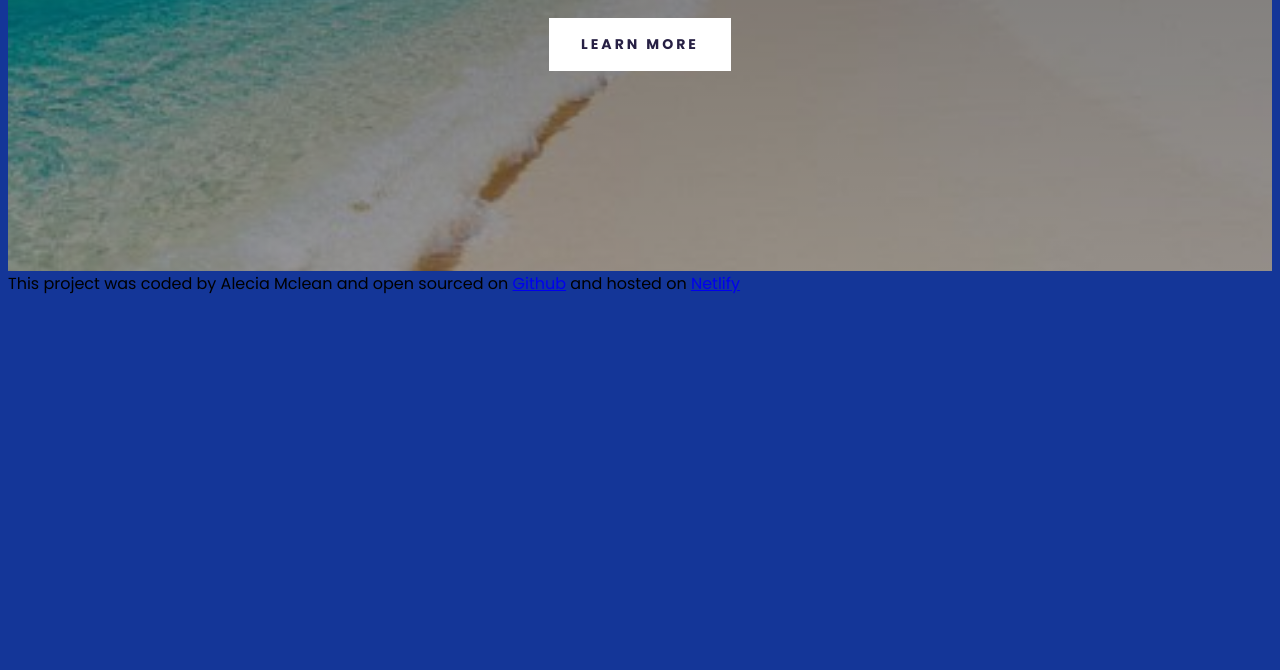
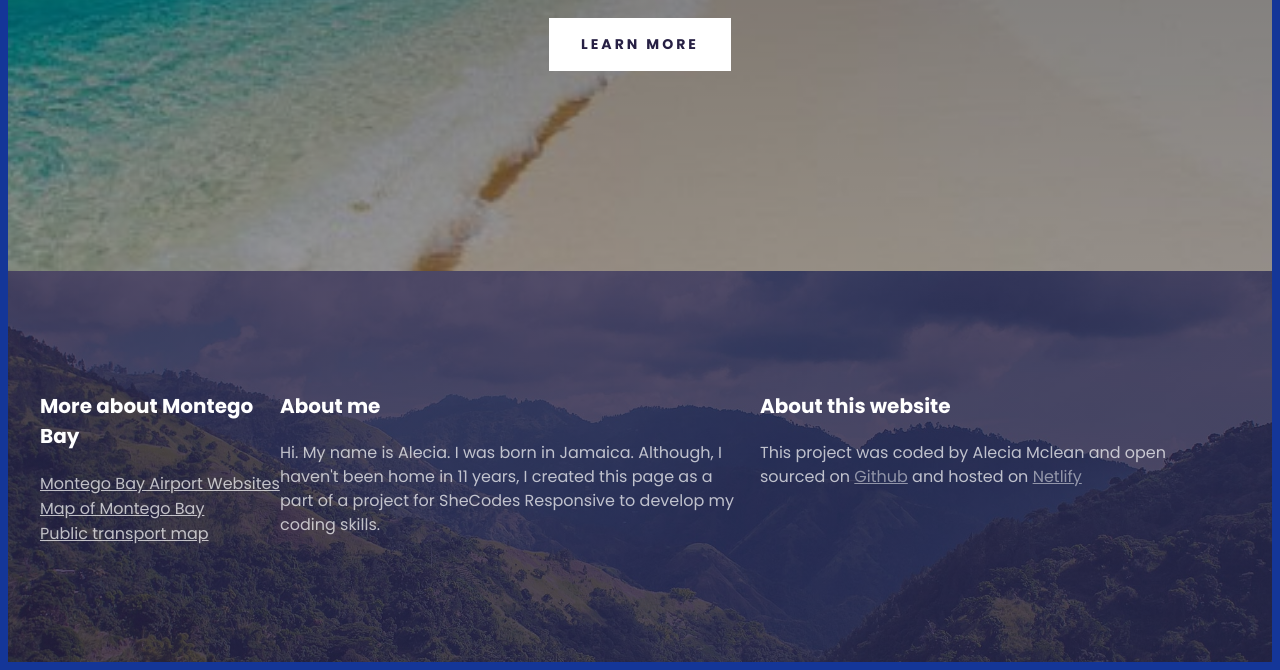
Before and after one commit to mcleanalecia1998/responsive.project, a plain HTML site: page index.html in a window 1280 px wide. Shown: the part 474-1144 px from the top of the page. Before the commit the page ends 800 px from the top, so only its background shows below. Drawn offline with Linux system fonts and the light colour scheme.

Commit message:
Added footer- html, css

```diff
--- a/index.html
+++ b/index.html
@@ -17,13 +17,42 @@
     <div class="container">
         <header>
             <h3>.TRAVEL.</h3>
-            <h1>Welcome to Jamaica</h1>
-            <h2>Island of Beautiful beach and culture</h2>
+            <h1>Welcome to Montego Bay</h1>
+            <h2>Parish of beautiful beach</h2>
             <a href="#more">Learn more</a>
         </header>
-        <footer>This project was coded by Alecia Mclean and open sourced on <a
-                href="https://github.com/mcleanalecia1998/responsive.project" target="_blank">Github</a> and hosted on
-            <a href="https://travel-responsive-add.netlify.app/">Netlify</a>
+
+        <footer>
+            <section class="grid">
+                <div>
+                    <h3>More about Montego Bay</h3>
+                    <ul>
+                        <li> <a href="https://www.mbjairport.com/" target="_blank">Montego Bay Airport Websites</a>
+                        </li>
+                        <li> <a href="https://maps.app.goo.gl/CTNaAReseYt1Qxob9" target="_blank">Map of Montego Bay</a>
+                        </li>
+                        <li> <a href="https://maps.me/catalog/transport/amenity-bus_station/mobay-transport-centre-4611686021585478355/"
+                                target="_blank">Public transport map</a> </li>
+                    </ul>
+                </div>
+
+                <div>
+                    <h3>About me</h3>
+                    <p>Hi. My name is Alecia. I was born in Jamaica. Although, I haven't been home in 11 years, I
+                        created
+                        this page as a part of a project for SheCodes Responsive to develop my coding skills.</p>
+                </div>
+                <div>
+                    <h3>About this website</h3>
+
+                    <p> This project was coded by Alecia Mclean and open sourced on <a
+                            href="https://github.com/mcleanalecia1998/responsive.project" target="_blank">Github</a> and
+                        hosted
+                        on
+                        <a href="https://travel-responsive-add.netlify.app/">Netlify</a>
+                    </p>
+                </div>
+            </section>
         </footer>
     </div>
 </body>
--- a/src/style.css
+++ b/src/style.css
@@ -5,6 +5,11 @@ body {
 
 .container {
   max-width: 1400px;
+  margin: 0 auto;
+}
+
+section {
+  max-width: 1200px;
   margin: 0 auto;
 }
 header {
@@ -59,6 +64,49 @@ header a {
   background: white;
 }
 
+footer {
+  color: white;
+  background-image: linear-gradient(
+      rgba(39, 32, 68, 0.8),
+      rgba(39, 32, 68, 0.8)
+    ),
+    url("/images/footer.jpeg");
+  background-size: cover;
+  background-repeat: no-repeat;
+  padding: 100px 0;
+}
+
+footer h3 {
+  font-weight: 700;
+  font-size: 20px;
+  line-height: 30px;
+}
+
+footer p {
+  font-weight: 400;
+  font-size: 16px;
+  opacity: 0.7;
+  margin-right: 20px;
+  line-height: 1.5;
+}
+footer ul {
+  padding: 0;
+}
+footer li {
+  list-style: none;
+  margin: 0;
+  padding: 0;
+}
+footer a {
+  color: white;
+  opacity: 0.7;
+}
+
+.grid {
+  display: grid;
+  grid-template-columns: 1fr 2fr 2fr;
+}
+
 @media (max-width: 900px) {
   header {
     padding: 60px 0;
```
Also changed, not shown: images/footer.jpeg (added).
